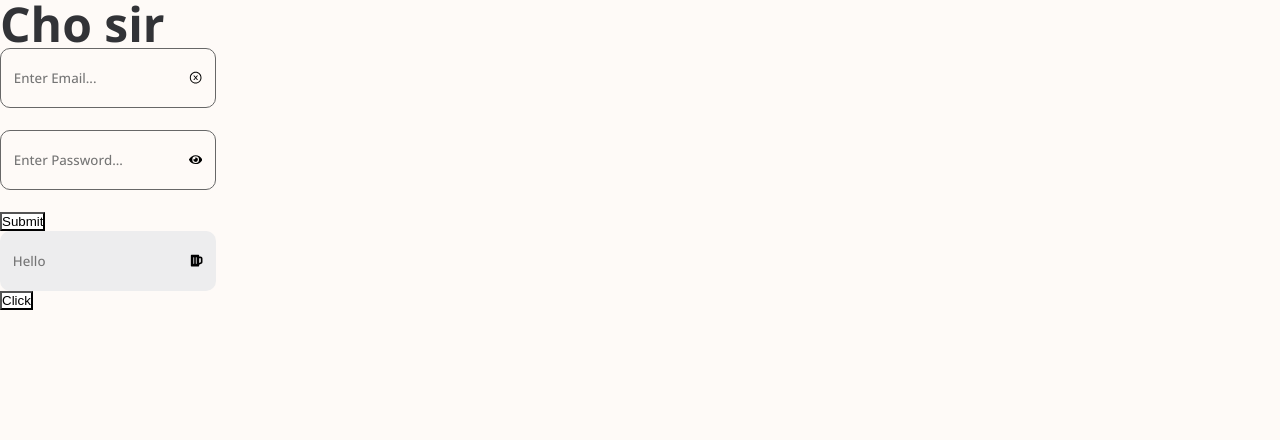
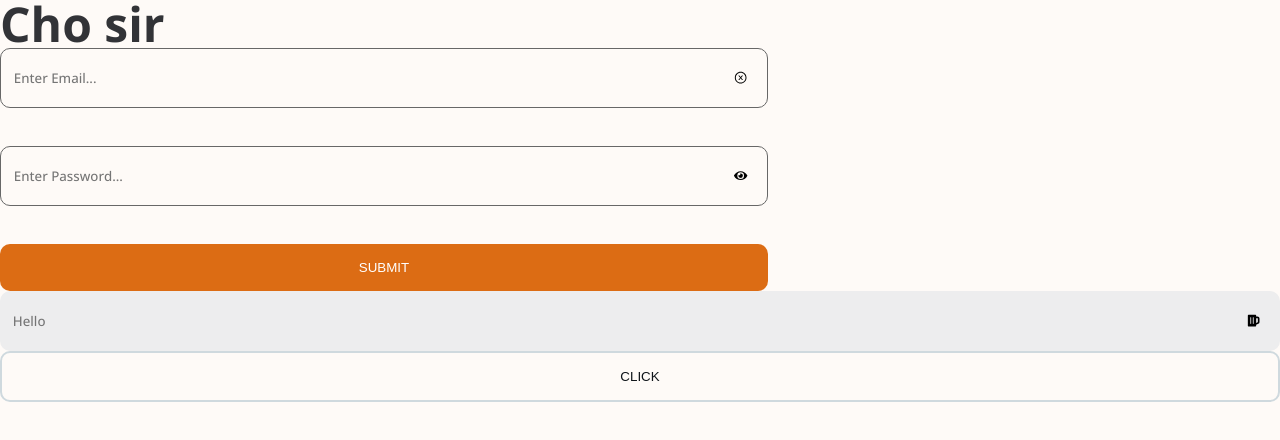
Before and after one commit to tuananh131001/Cardinalis-FE, a React (Vite) app in the folder client/: page / in a window 1280 px wide. Shown: the top 440 px of the page. Built offline with nearby package versions, Linux system fonts and the light colour scheme.

Commit message:
4.3. Finish styling form

```diff
--- a/client/src/components/Button/Button.jsx
+++ b/client/src/components/Button/Button.jsx
@@ -3,11 +3,23 @@ import StyledButton from '@/components/Button/Button.styled';
 import PropTypes from 'prop-types';
 import { StyledIconButton } from './Button.styled';
 
-function Button({ buttonType = 'primary', children, onClick, ...props }) {
+function Button({
+  buttonType = 'primary',
+  buttonThemeName = 'primaryButton',
+  children,
+  onClick,
+  ...props
+}) {
+  /**
+   * @description - This component for button
+   * @param {string} buttonType - type of button: primary | icon
+   * @param {string} buttonThemeName - name of theme for button: "primaryButton" | "secondaryButton" | "tertiaryButton"
+   */
   // for general props of all components rendering conditionally
   // for optional props only
   let generalPropsList = {
     onClick: onClick,
+    buttonThemeName: buttonThemeName,
     ...props
   };
   switch (buttonType) {
@@ -20,6 +32,7 @@ function Button({ buttonType = 'primary', children, onClick, ...props }) {
 
 Button.propTypes = {
   buttonType: PropTypes.string,
+  buttonThemeName: PropTypes.string,
   children: PropTypes.node,
   onClick: PropTypes.any,
   props: PropTypes.arrayOf(PropTypes.oneOfType([PropTypes.string, PropTypes.number]))
--- a/client/src/components/Button/Button.styled.js
+++ b/client/src/components/Button/Button.styled.js
@@ -1,13 +1,25 @@
 import styled, { css } from 'styled-components';
+import { BORDER_RADIUS_LOGIN_BUTTON } from '@/styles/Constant';
 
 // General reusable buttons styles
 const StyledGeneralButton = css`
+  /* position */
   display: flex;
   flex-direction: ${({ direction }) => direction};
   gap: ${({ gap }) => gap};
   justify-content: ${({ jc }) => jc};
   align-items: ${({ ai }) => ai};
   flex-wrap: ${({ wrap }) => wrap};
+  /* border */
+  border: none;
+  border-radius: ${({ borderRadius }) => borderRadius};
+  width: ${({ width }) => width};
+  padding: ${({ padding }) => padding};
+  /* font */
+  font-weight: ${({ fontWeight }) => fontWeight};
+  text-transform: ${({ textTransform }) => textTransform};
+  letter-spacing: 1.2;
+
   &:hover {
     cursor: pointer;
     opacity: 0.7;
@@ -17,7 +29,10 @@ const StyledGeneralButton = css`
 // Styled Componeny
 const StyledButton = styled.button`
   ${StyledGeneralButton}
-  background-color: ${({ theme }) => theme.button.backgroundColor};
+  background-color: ${({ theme, buttonThemeName }) => theme[buttonThemeName].backgroundColor};
+  color: ${({ theme, buttonThemeName }) => theme[buttonThemeName].color};
+  border: ${({ theme, buttonThemeName }) =>
+    `2px solid ${theme[buttonThemeName].borderColor}` ?? 'none'};
 `;
 export const StyledIconButton = styled.button`
   flex: 0 0;
@@ -32,13 +47,19 @@ const generalDefaultProps = {
   gap: '0',
   jc: 'center',
   ai: 'center',
-  wrap: 'nowrap'
+  wrap: 'nowrap',
+  borderRadius: BORDER_RADIUS_LOGIN_BUTTON,
+  width: '100%',
+  fontWeight: 500,
+  textTransform: 'uppercase'
 };
 StyledButton.defaultProps = {
-  ...generalDefaultProps
+  ...generalDefaultProps,
+  padding: '1.2em 4em'
 };
 StyledIconButton.defaultProps = {
-  ...generalDefaultProps
+  ...generalDefaultProps,
+  padding: '0.5em'
 };
 
 export default StyledButton;
--- a/client/src/components/Form/Form.jsx
+++ b/client/src/components/Form/Form.jsx
@@ -10,6 +10,7 @@ import { FaEye } from 'react-icons/fa';
 import { RiEyeCloseFill } from 'react-icons/ri';
 import { useChange } from '@/hooks/useChange';
 import StyledButton from '@/components/Button/Button.styled';
+import { StyledForm } from './Form.styled';
 
 export const Form = ({ type }) => {
   /**
@@ -46,7 +47,7 @@ export const Form = ({ type }) => {
   const { value: hidePassword, onToggle: togglePassword } = useChange(true);
 
   return (
-    <form action="" onSubmit={handleSubmit(onSubmitClick)}>
+    <StyledForm action="" onSubmit={handleSubmit(onSubmitClick)}>
       {type == 'login' ? (
         <>
           <Input
@@ -106,8 +107,10 @@ export const Form = ({ type }) => {
           <p>{errors.confirmPasswordInput?.message ?? <EmptySpace />}</p>
         </>
       )}
-      <StyledButton type="submit">Submit</StyledButton>
-    </form>
+      <StyledButton type="submit" buttonThemeName="primaryButton">
+        Submit
+      </StyledButton>
+    </StyledForm>
   );
 };
 
--- /dev/null
+++ b/client/src/components/Form/Form.styled.jsx
@@ -0,0 +1,21 @@
+import styled from 'styled-components';
+
+export const StyledForm = styled.form`
+  display: flex;
+  flex-direction: ${({ direction }) => direction};
+  gap: ${({ gap }) => gap};
+  justify-content: ${({ jc }) => jc};
+  align-items: ${({ ai }) => ai};
+  flex-wrap: ${({ wrap }) => wrap};
+  width: ${({ width }) => width};
+`;
+
+// Default Props
+StyledForm.defaultProps = {
+  direction: 'column',
+  gap: '0.5em',
+  jc: 'center',
+  ai: 'center',
+  wrap: 'nowrap',
+  width: '60%'
+};
--- a/client/src/components/Input/Input.styled.jsx
+++ b/client/src/components/Input/Input.styled.jsx
@@ -15,6 +15,7 @@ const StyledGeneralInput = css`
   background-color: ${({ theme, inputName }) => theme[inputName].backgroundColor ?? 'transparent'};
   /* size */
   height: ${(props) => props.height};
+  width: ${(props) => props.width};
 
   /* placeholder */
   &::placeholder {
@@ -39,6 +40,7 @@ export const StyledInputContainer = styled.div`
   align-items: ${(props) => props.ai};
   justify-content: ${(props) => props.jc};
   padding: ${(props) => props.padding};
+  width: ${(props) => props.width};
   ${StyledGeneralInput}
 `;
 export const StyledInputIcon = styled.input`
@@ -46,6 +48,7 @@ export const StyledInputIcon = styled.input`
   border: none;
   background-color: inherit;
   outline: none;
+  flex: 1;
 `;
 // Textarea input
 export const StyledTextArea = styled.textarea`
@@ -66,14 +69,16 @@ const generalDefaultProps = {
   inputName: 'input', // or loginInput if it's in login page
   borderRadius: BORDER_RADIUS_INPUT,
   weight: 500,
-  size: 'clam(0.8rem, 0.76rem + 0.19999999999999996vw, 1rem)'
+  size: 'clam(0.8rem, 0.76rem + 0.19999999999999996vw, 1rem)',
+  width: '100%'
 };
 StyledInputContainer.defaultProps = {
   ...generalDefaultProps,
   padding: '0.7em 0.8em',
   height: '3.75em',
   ai: 'center',
-  jc: 'space-between'
+  jc: 'space-between',
+  width: '100%'
 };
 StyledTextArea.defaultProps = {
   ...generalDefaultProps,
--- a/client/src/pages/Home.jsx
+++ b/client/src/pages/Home.jsx
@@ -17,7 +17,7 @@ function Home({ themeToggler }) {
       <Input inputType="textIcon" inputName="homeInput" placeholder="Hello" onClick={click}>
         <FaBeer />
       </Input>
-      <Button onClick={themeToggler}>Click</Button>
+      <Button onClick={themeToggler} buttonThemeName="secondaryButton">Click</Button>
     </div>
   );
 }
--- a/client/src/styles/Constant.js
+++ b/client/src/styles/Constant.js
@@ -1,4 +1,6 @@
 export const BORDER_RADIUS_PRIMARY = '12px';
 export const BORDER_RADIUS_SECONDARY = '8px';
 export const BORDER_RADIUS_PRIMARY_BUTTON = '4px';
-export const BORDER_RADIUS_INPUT = "10px";
+
+export const BORDER_RADIUS_INPUT = '10px';
+export const BORDER_RADIUS_LOGIN_BUTTON = '10px';
--- a/client/src/styles/GlobalStyled.js
+++ b/client/src/styles/GlobalStyled.js
@@ -20,10 +20,15 @@ box-sizing:border-box;
   --input_background_light:#EDEDEE;
   --input_color_border: #676767;
 
-  --button_text_light:#fff;
+  --primary_button_background_light:#DC6C14;
+  --primary_button_text_light:#FFFFFF;
+  --secondary_button_background_light: transparent;
+  --secondary_button_text_light: #0F1419;
+  --secondary_button_border_light: #CFD9DE;
   --card_background_light:#FEFAF7;
+
   /* Dark theme */
-  --primary_color_dark: #D2AA6A;
+  --primary_color_dark: #DC6C14;
   --secondary_color_dark: #A7CCE3;
   --text_placeholder_dark:#7A7A81;
   --background-color_dark: #1E1B1E;
@@ -34,7 +39,11 @@ box-sizing:border-box;
   --input_background_dark:#EDEDEE;
   --input_color_border_dark: #DC6C14;
 
-  --button_text_dark:#000;
+  --primary_button_background_dark:#DC6C14;
+  --primary_button_text_dark:#FFFFFF;
+  --secondary_button_background_dark: transparent;
+  --secondary_button_text_dark: #FFFFFF;
+  --secondary_button_border_dark: #536471;
   --card_background_dark:#3B353B;
 
   --font-family: 'Open Sans';
@@ -48,6 +57,9 @@ box-sizing:border-box;
   background-color:${({ theme }) => theme.body.backgroundColor};
   font-family: var(--font-family), sans-serif;
   }
+  .app {
+    width: 100%;
+  }
 `;
 
 export default GlobalStyled;
--- a/client/src/styles/Theme.js
+++ b/client/src/styles/Theme.js
@@ -1,6 +1,12 @@
 const lightTheme = {
-  button: {
-    backgroundColor: 'var(--button_text_light)'
+  primaryButton: {
+    backgroundColor: 'var(--primary_button_background_light)',
+    color: 'var(--primary_button_text_light)'
+  },
+  secondaryButton: {
+    backgroundColor: 'var(--secondary_button_background_light)',
+    color: 'var(--secondary_button_text_light)',
+    borderColor: 'var(--secondary_button_border_light)'
   },
   body: {
     backgroundColor: 'var(--background-color_light)'
@@ -30,8 +36,14 @@ const lightTheme = {
 };
 
 const darkTheme = {
-  button: {
-    backgroundColor: 'var(--button_text_dark)'
+  primaryButton: {
+    backgroundColor: 'var(--primary_button_background_dark)',
+    color: 'var(--primary_button_text_dark)'
+  },
+  secondaryButton: {
+    backgroundColor: 'var(--secondary_button_background_dark)',
+    color: 'var(--secondary_button_text_dark)',
+    borderColor: 'var(--secondary_button_border_dark)'
   },
   body: {
     backgroundColor: 'var(--background-color_dark)'
```
